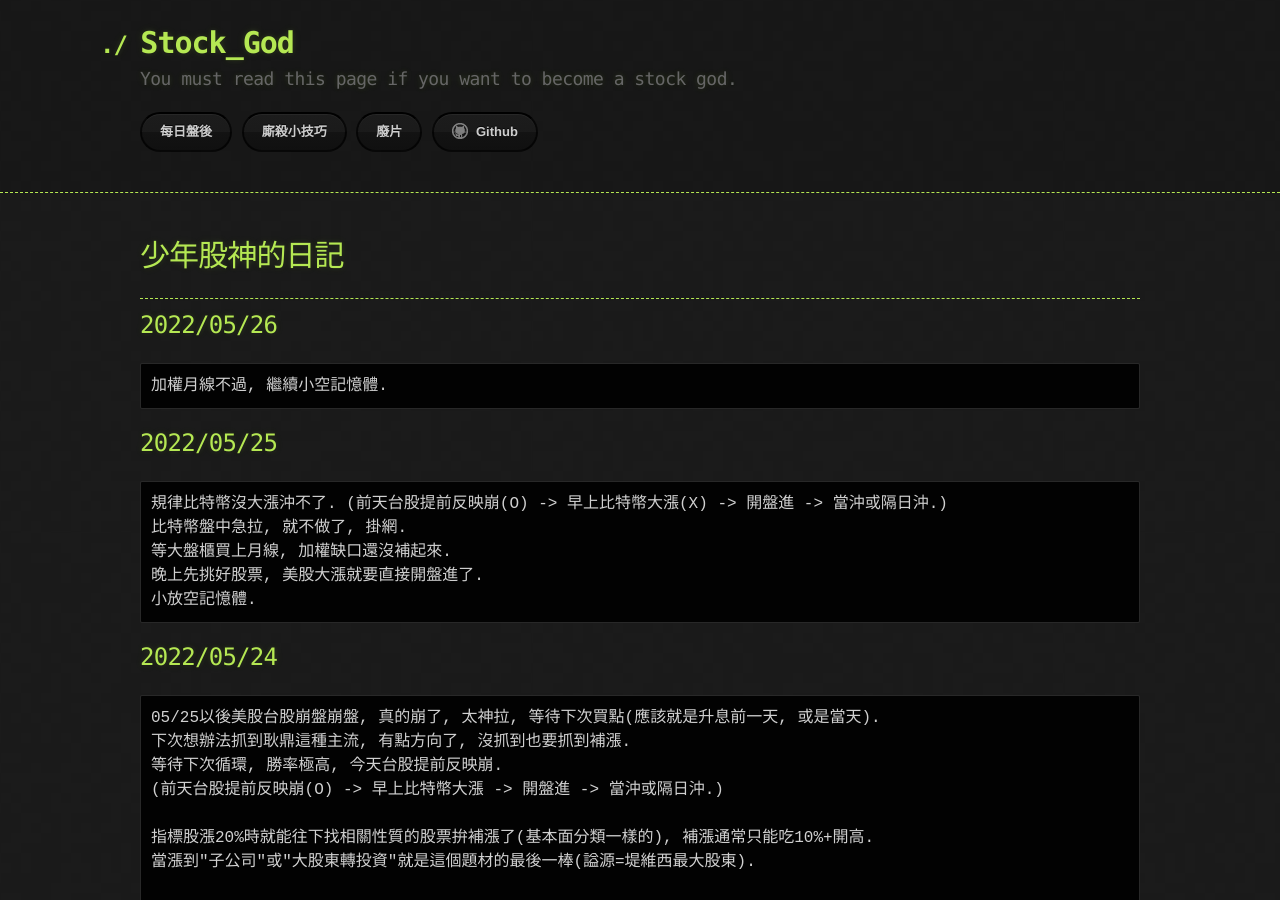
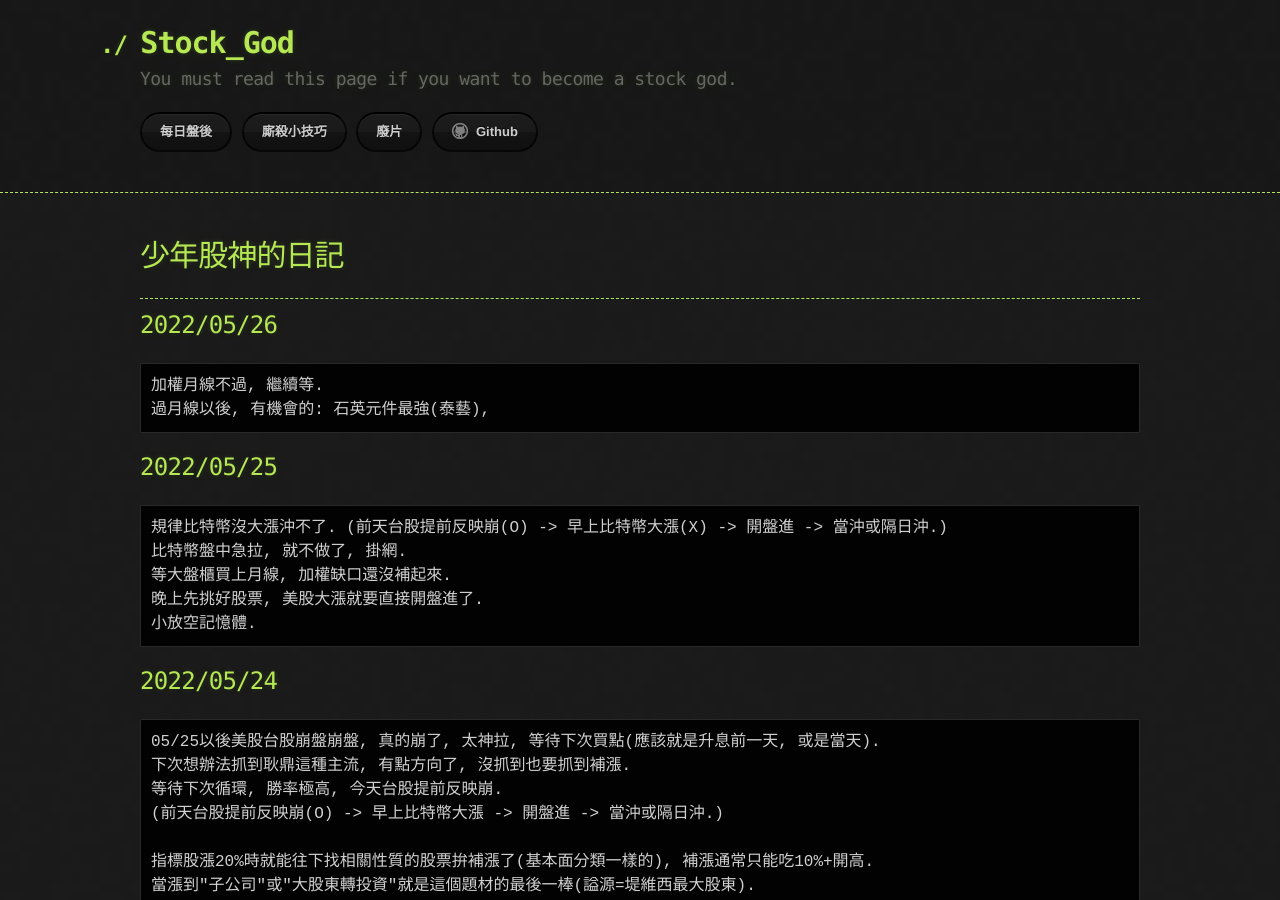
Before and after one commit to lepg5487/Stock_God, a Jekyll site: the page built from index.md, in a window 1280 px wide and 900 px high. Built offline with Jekyll 4.4.1, drawn with Linux system fonts in a browser that asks for light colours; our own code applies the rules of GitHub Pages for plain Markdown files.

Commit message:
Update index.md

````diff
--- a/index.md
+++ b/index.md
@@ -8,7 +8,8 @@ layout: testlayouts
 
 ## 2022/05/26
 ```
-加權月線不過, 繼續小空記憶體.
+加權月線不過, 繼續等.
+過月線以後, 有機會的: 石英元件最強(泰藝),
 ```
 
 ## 2022/05/25
````
